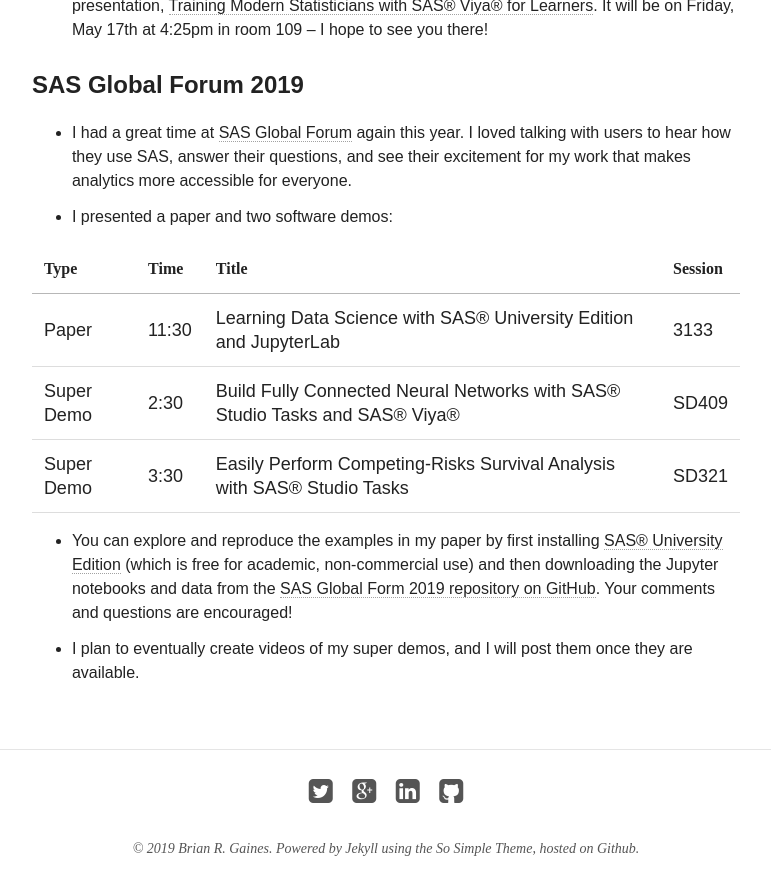
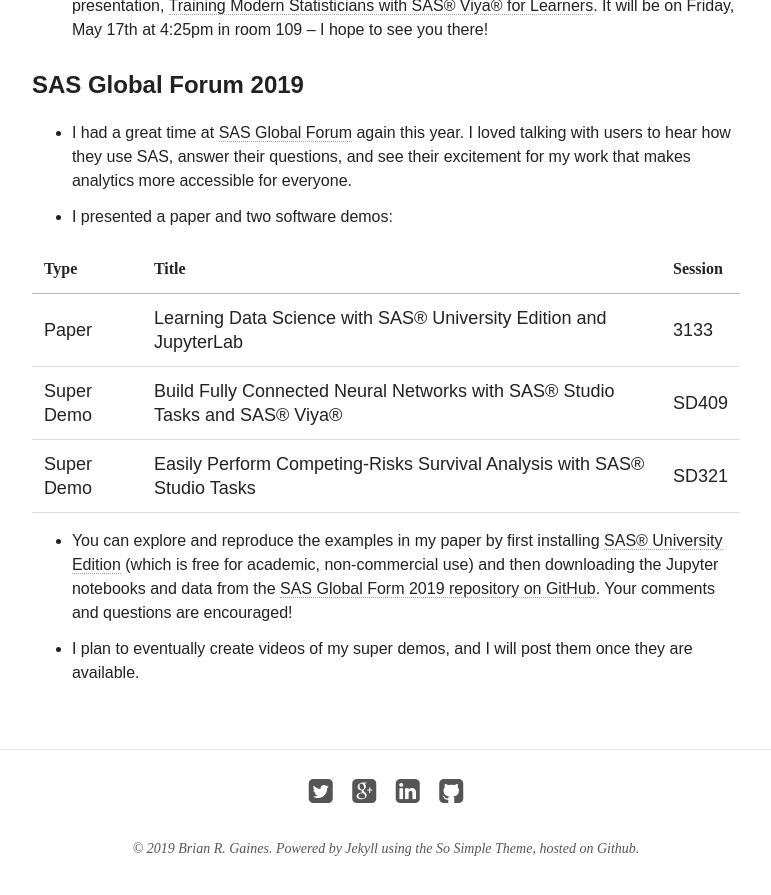
Before and after one commit to brgaines/brgaines.github.io, a Jekyll site: the page built from index.md, in a window 1280 px wide and 900 px high, scrolled down 1254 px. Shown: the top 895 px of the window, without its empty margins (254-1025 px from the left). Built offline with Jekyll 4.4.1, drawn with Linux system fonts in a browser that asks for light colours; nearby versions of some CDN libraries.

Commit message:
removing column from sgf table

```diff
--- a/index.md
+++ b/index.md
@@ -20,11 +20,11 @@ Before joining SAS, I finished my PhD in statistics at [North Carolina State Uni
 * I had a great time at [SAS Global Forum](https://www.sas.com/en_us/events/sas-global-forum.html) again this year.  I loved talking with users to hear how they use SAS, answer their questions, and see their excitement for my work that makes analytics more accessible for everyone.
 * I presented a paper and two software demos:
 
-| Type     | Time  | Title                                                               | Session |
-|---------|-------|---------------------------------------------------------------------|---------|
-| Paper  | 11:30 | [Learning Data Science with SAS® University Edition and JupyterLab](https://www.sas.com/content/dam/SAS/support/en/sas-global-forum-proceedings/2019/3133-2019.pdf) | 3133   |
-| Super Demo  | 2:30  | Build Fully Connected Neural Networks with SAS® Studio Tasks and SAS® Viya®                                                    | SD409   |
-| Super Demo | 3:30 | Easily Perform Competing-Risks Survival Analysis with SAS® Studio Tasks       | SD321   |
+| Type     | Title                                                               | Session |
+|---------|---------------------------------------------------------------------|---------|
+| Paper  | [Learning Data Science with SAS® University Edition and JupyterLab](https://www.sas.com/content/dam/SAS/support/en/sas-global-forum-proceedings/2019/3133-2019.pdf) | 3133   |
+| Super Demo  | Build Fully Connected Neural Networks with SAS® Studio Tasks and SAS® Viya®                                                    | SD409   |
+| Super Demo | Easily Perform Competing-Risks Survival Analysis with SAS® Studio Tasks       | SD321   |
 
 
 * You can explore and reproduce the examples in my paper by first installing [SAS® University Edition](https://www.sas.com/en_us/software/university-edition.html) (which is free for academic, non-commercial use) and then downloading the Jupyter notebooks and data from the [SAS Global Form 2019 repository on GitHub](https://github.com/sascommunities/sas-global-forum-2019/tree/master/3133-2019-Gaines).  Your comments and questions are encouraged!
```
